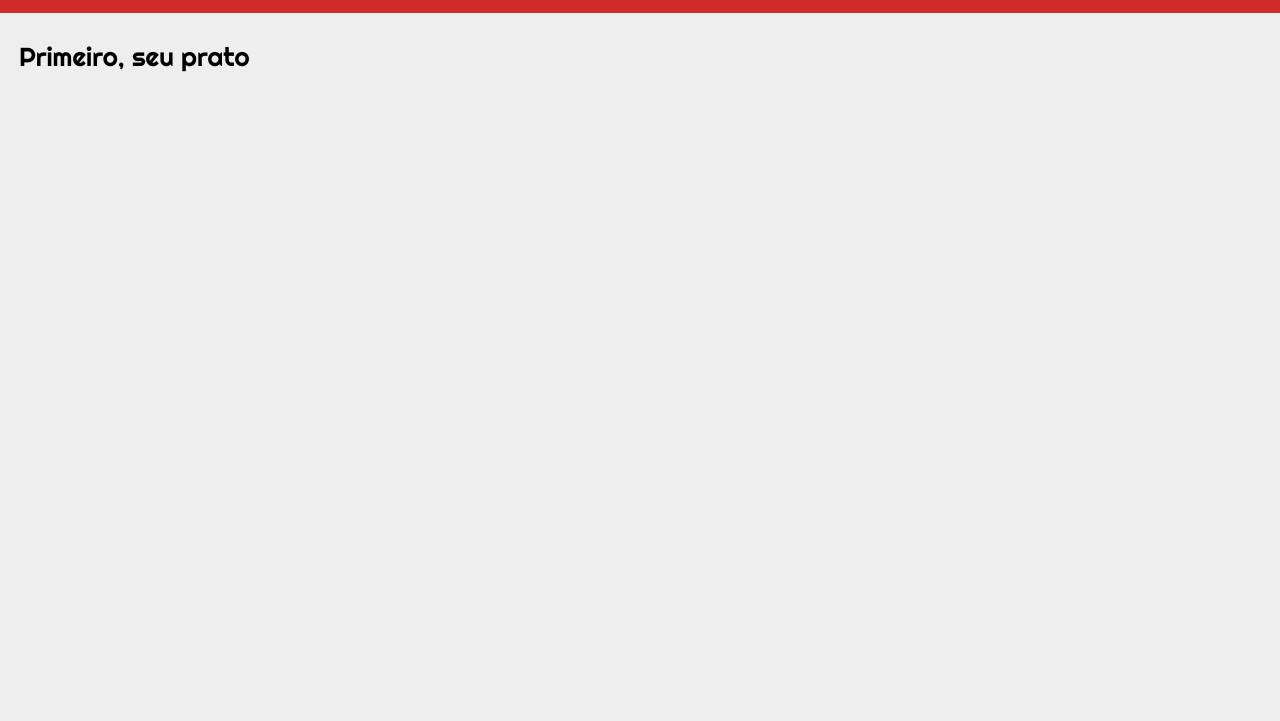
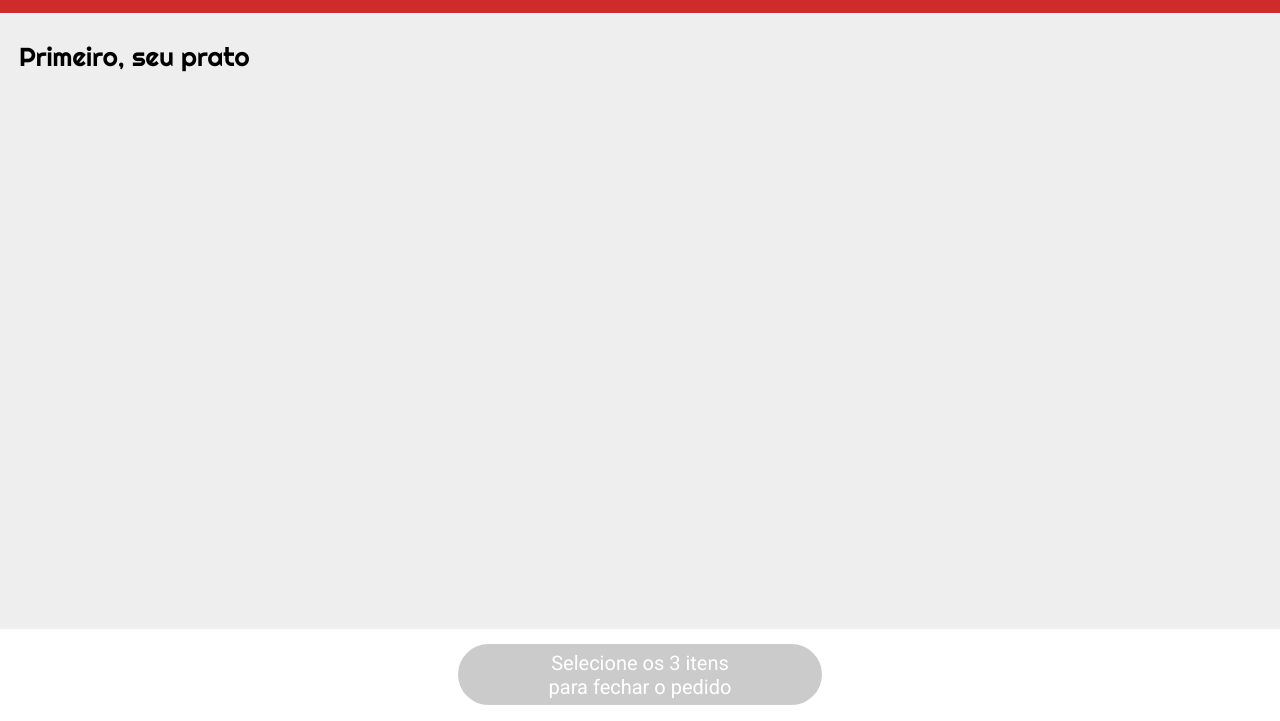
Before and after one commit to hugokelven/projeto3-driveneats, a plain HTML site: page index.html in a window 1280 px wide. Shown: the part 79-800 px from the top of the page. Drawn offline with Linux system fonts and the light colour scheme.

Commit message:
barras fixas superior e inferior finalizadas

```diff
--- a/index.html
+++ b/index.html
@@ -16,5 +16,9 @@
     </header>
     <nav class="titulo-secao">Primeiro, seu prato</nav>
     <div class="pratos"></div>
+
+    <footer>
+        <button class="fechar-pedido"><p>Selecione os 3 itens para fechar o pedido</p></button>
+    </footer>
 </body>
 </html>
--- a/styles.css
+++ b/styles.css
@@ -37,3 +37,30 @@ header nav {
 .pratos {
     height: 216px;
 }
+footer {
+    position: fixed;
+    bottom: 0;
+    left: 0;
+    right: 0;
+    width: 100%;
+    height: 92px;
+    background-color: white;
+}
+.fechar-pedido {
+    position: absolute;
+    top: 15px;
+    left: calc(50% - (364px/2));
+    width: 364px;
+    height: 61px;
+    border: none;
+    border-radius: 61px;
+    background-color: #CBCBCB;
+}
+.fechar-pedido p {
+    font-family: 'Roboto', sans-serif;
+    width: 200px;
+    font-size: 20px;
+    font-weight: 400;
+    margin: 0 auto;
+    color: white;
+}
```
